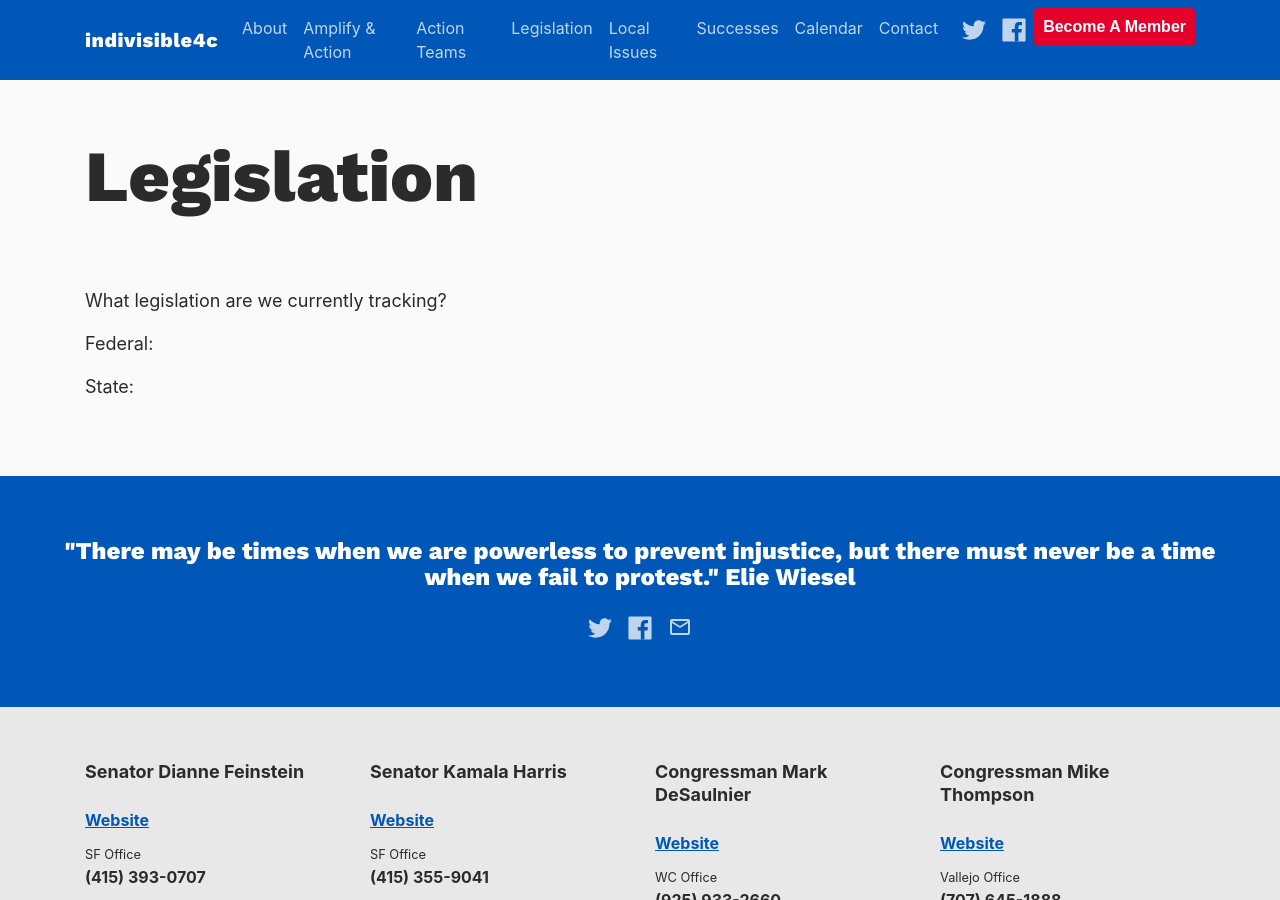
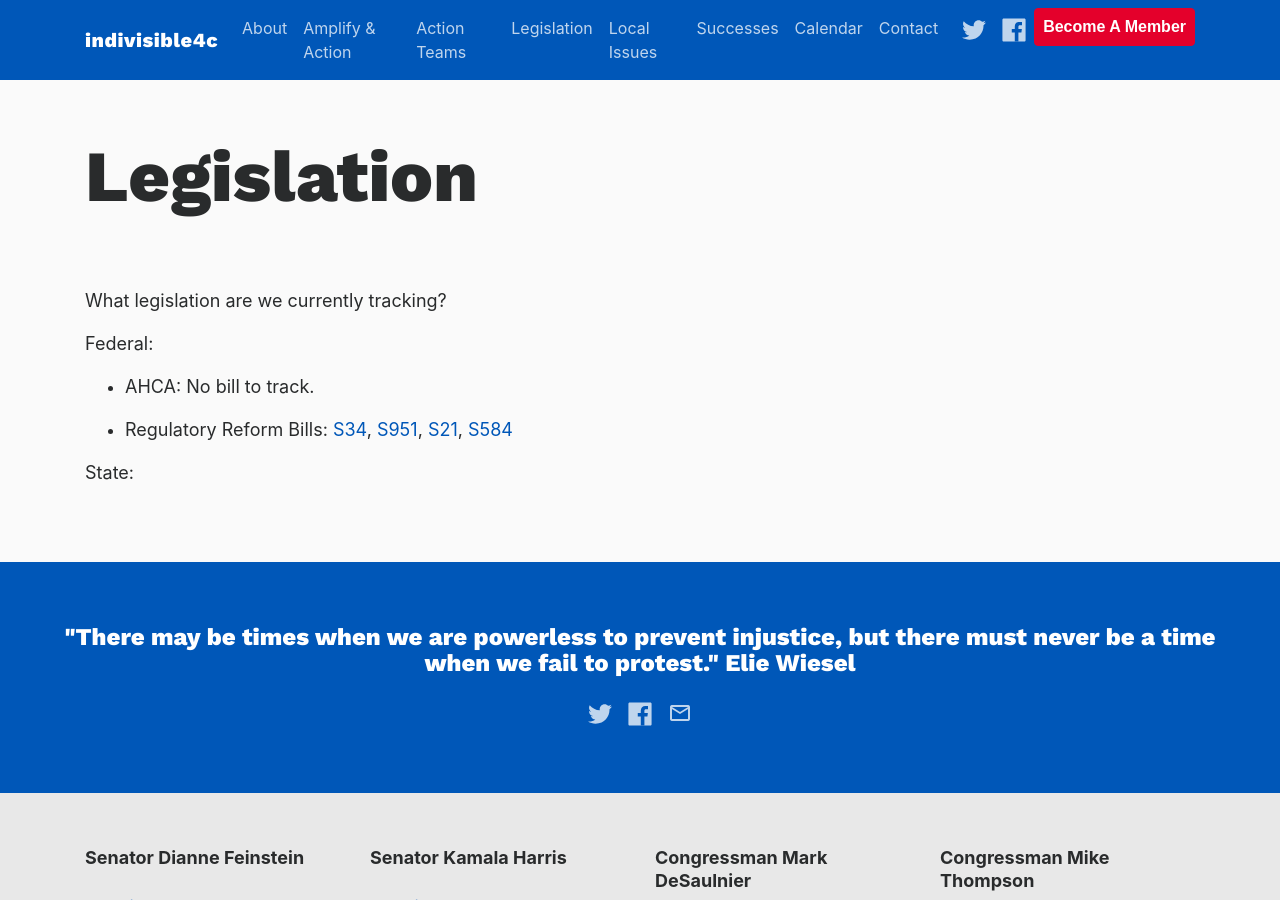
Before and after one commit to IndivisibleTemplate/BasicTemplate, a Jekyll site: the page built from legislation.markdown, in a window 1280 px wide and 900 px high. Built offline with Jekyll 4.4.1, drawn with Linux system fonts in a browser that asks for light colours; nearby versions of some CDN libraries; comment, search, counter and statistics services are not loaded.

Commit message:
Updated Legislation

```diff
--- a/legislation.markdown
+++ b/legislation.markdown
@@ -8,4 +8,8 @@ What legislation are we currently tracking?
 
 Federal:
 
+* AHCA: No bill to track.
+
+* Regulatory Reform Bills: [S34](https://www.congress.gov/bill/115th-congress/senate-bill/34?q=%7B%22search%22%3A%5B%22s+34%22%5D%7D&r=1), [S951](https://www.congress.gov/bill/115th-congress/senate-bill/951?q=%7B%22search%22%3A%5B%22s+951%22%5D%7D&r=1), [S21](https://www.congress.gov/bill/115th-congress/senate-bill/21?q=%7B%22search%22%3A%5B%22s+21%22%5D%7D&r=1), [S584](https://www.congress.gov/bill/115th-congress/senate-bill/584?q=%7B%22search%22%3A%5B%22s+584%22%5D%7D&r=1)
+
 State:
```
